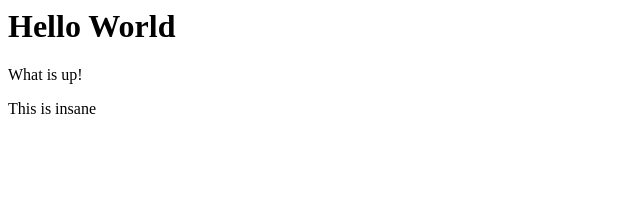
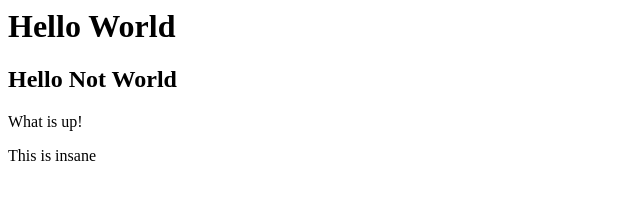
Before and after one commit to LionelSeh/LionelSeh.github.io, a plain HTML site: page index2.html in a window 1280 px wide. Shown: the whole page, without its empty margins (0-640 px from the left). Drawn offline with Linux system fonts and the light colour scheme.

Commit message:
Update index2.html
testing2

```diff
--- a/index2.html
+++ b/index2.html
@@ -4,6 +4,7 @@
     </head>
     <body>
         <h1>Hello World</h1>
+        <h2>Hello Not World</h2>
         <p>What is up!</p>
         <p>This is insane</p>
     </body>
```
